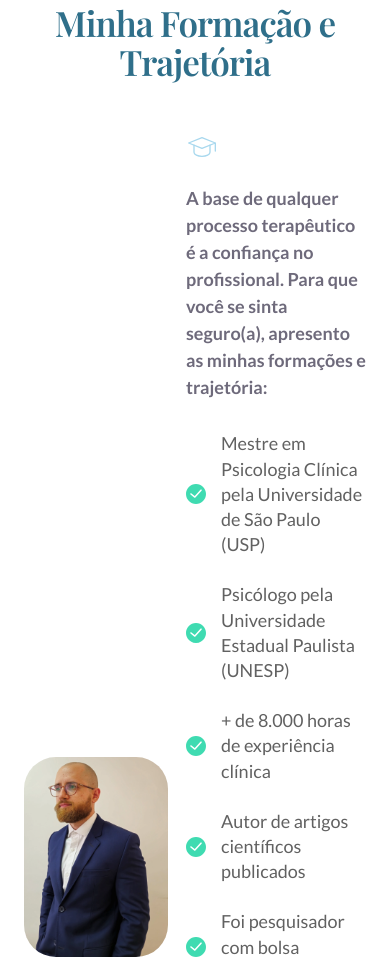
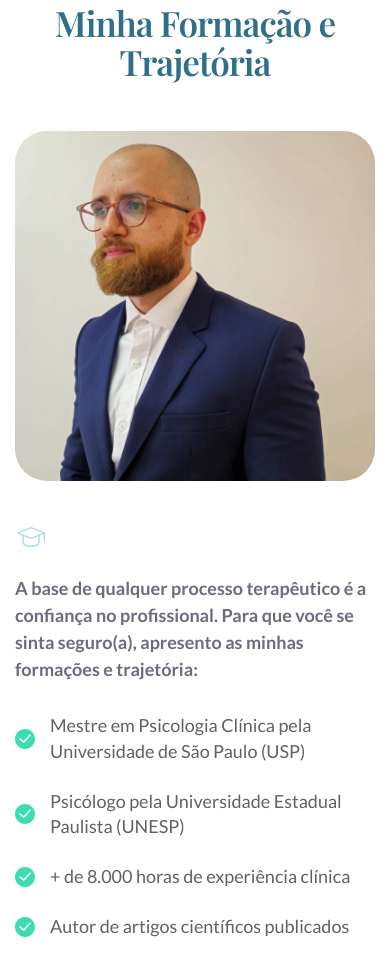
Before and after one commit to wagstalos/projeto-guilheme-secotte-new, a website: page index.html in a window 390 px wide. Shown: the part 2918-3878 px from the top of the page. Drawn offline with nearby package versions, Linux system fonts and the light colour scheme; a web font is replaced by a local one.

Commit message:
feat: Add professional section styling and implement core global and component styles in the main CSS.

```diff
--- a/scss/_professional.scss
+++ b/scss/_professional.scss
@@ -45,4 +45,46 @@
             }
         }
     }
+
+    @include responsive($tablet) {
+        .d-flex {
+            flex-direction: column;
+        }
+
+        &__description {
+            width: 100%;
+        }
+
+        &__img {
+            width: 100%;
+
+            img {
+                height: 600px;
+                width: 100%;
+                object-fit: cover;
+                object-position: top center;
+
+                margin-bottom: 40px;
+            }
+        }
+
+    }
+
+    @include responsive($mobile) {
+
+
+        &__img {
+            width: 100%;
+
+            img {
+                height: 350px;
+                width: 100%;
+                object-fit: cover;
+                object-position: top center;
+
+                margin-bottom: 40px;
+            }
+        }
+
+    }
 }
```
Also changed, not shown: css/main.css.
